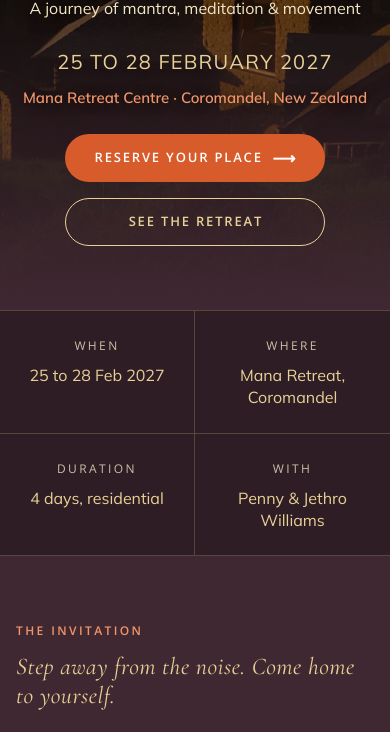
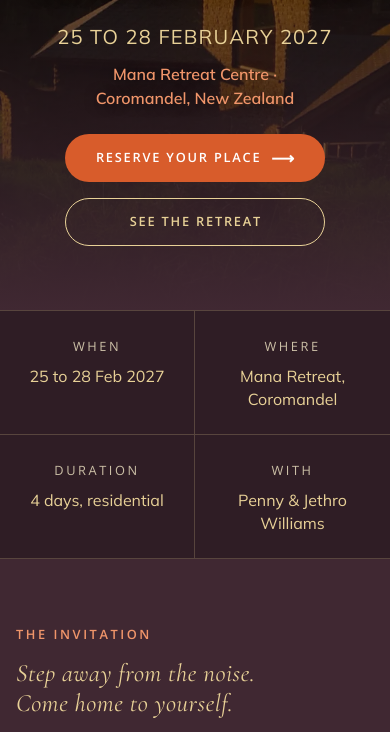
Before and after one commit to hongrosebara/thesocialtap-tests, a plain HTML site: page sacred-earth/new-zealand-retreat-2027.html in a window 390 px wide. Shown: the part 480-1212 px from the top of the page. Drawn offline with nearby package versions, Linux system fonts and the light colour scheme; a web font is replaced by a local one.

Commit message:
Sacred Earth: Major Third type scale tokens, balanced line wrapping
Co-Authored-By: Claude Opus 5.5 <noreply@anthropic.com>

```diff
--- a/sacred-earth/styles.css
+++ b/sacred-earth/styles.css
@@ -29,13 +29,30 @@
   --nav-h: 72px;
 
   /* Type scale */
-  --fs-xs: 12px;                  /* labels, small caps */
-  --fs-sm: 14px;
-  --fs-body: 17px;
-  --fs-lead: 20px;
-  --fs-h3: 18px;
-  --fs-h2: clamp(28px, 3.4vw, 42px);
-  --fs-h1: clamp(34px, 6vw, 72px);
+  /* Type scale: Major Third (1.25). Change --step-0 or --ratio and
+     every size follows. Roles below point at steps; breakpoints
+     re-point roles, never set raw sizes. */
+  --ratio: 1.25;
+  --step-0: 17px;
+  --step--1: calc(var(--step-0) / var(--ratio));
+  --step-1: calc(var(--step-0) * var(--ratio));
+  --step-2: calc(var(--step-1) * var(--ratio));
+  --step-3: calc(var(--step-2) * var(--ratio));
+  --step-4: calc(var(--step-3) * var(--ratio));
+  --step-5: calc(var(--step-4) * var(--ratio));
+  --step-6: calc(var(--step-5) * var(--ratio));
+
+  /* Type roles                       desktop  (17px base) */
+  --fs-small: var(--step--1);      /* 13.6  labels, buttons, notes */
+  --fs-body: var(--step-0);        /* 17    body copy */
+  --fs-lead: var(--step-1);        /* 21.3  lead lines, hero subtitle */
+  --fs-h3: var(--step-1);          /* 21.3  card / tile titles */
+  --fs-quote: var(--step-2);       /* 26.6  pull quote */
+  --fs-display: var(--step-3);     /* 33.2  hero dates, booking date */
+  --fs-h2: var(--step-4);          /* 41.5  section headings */
+  --fs-price: var(--step-5);       /* 51.9  price */
+  --fs-h1: var(--step-6);          /* 64.8  page title */
+  --fs-band: var(--step-6);        /* 64.8  Amatic band (narrow face) */
   --lh-body: 1.75;
   --lh-tight: 1.15;
   --track-label: .28em;
@@ -43,14 +60,14 @@
   /* Buttons */
   --btn-h: 52px;
   --btn-px: var(--s-6);
-  --btn-fs: 13px;
+  --btn-fs: var(--fs-small);
   --btn-track: .2em;
   --btn-gap: var(--s-3);
-  --btn-arrow: 16px;
+  --btn-arrow: var(--fs-body);
   --btn-min-w: 0;
   --btn-sm-h: 40px;
   --btn-sm-px: var(--s-4);
-  --btn-sm-fs: var(--fs-xs);
+  --btn-sm-fs: var(--fs-small);
   --btn-sm-track: .16em;
 
   /* Radii */
@@ -103,21 +120,28 @@
     --section-y: var(--s-8);
     --stack: var(--s-6);
     --split-gap: var(--s-7);
+    --fs-h1: var(--step-5);
+    --fs-h2: var(--step-3);
+    --fs-display: var(--step-2);
+    --fs-band: var(--step-5);
   }
 }
 @media (max-width: 600px) {
   :root {
     --gutter: var(--s-4);
     --grid-gap: var(--s-5);
-    --fs-body: 16px;
-    --fs-lead: 18px;
+    --step-0: 16px;
     --nav-h: 64px;
     --btn-h: 48px;
     --btn-px: var(--s-5);
     --btn-track: .14em;
-    --fs-h1: 32px;
-    --fs-h2: 24px;
-    --fs-h3: 16px;
+    --fs-h1: var(--step-3);        /* 31.3 */
+    --fs-h2: var(--step-2);        /* 25 */
+    --fs-h3: var(--step-0);        /* 16 */
+    --fs-display: var(--step-1);   /* 20 */
+    --fs-quote: var(--step-1);     /* 20 */
+    --fs-price: var(--step-4);     /* 39 */
+    --fs-band: var(--step-5);      /* 48.8 */
     --track-head: .02em;
     --track-label: .2em;
     --lh-tight: 1.2;
@@ -143,6 +167,7 @@ img { max-width: 100%; display: block; }
 a { color: var(--gold); }
 p { margin: 0 0 var(--s-4); }
 p:last-child { margin-bottom: 0; }
+h1, h2, h3, .lead, .hero p, blockquote { text-wrap: balance; }
 h1, h2, h3 { font-family: var(--font-head); font-weight: 400; margin: 0; line-height: var(--lh-tight); letter-spacing: var(--track-head); }
 
 .wrap   { max-width: var(--w-wide); margin: 0 auto; padding: 0 var(--gutter); }
@@ -157,7 +182,7 @@ section { padding: var(--section-y) 0; }
 .section-head { margin-bottom: var(--stack); text-align: center; }
 .label {
   display: block;
-  font-family: var(--font-ui); font-size: var(--fs-xs); font-weight: 600;
+  font-family: var(--font-ui); font-size: var(--fs-small); font-weight: 600;
   letter-spacing: var(--track-label); text-transform: uppercase;
   color: var(--orange-text); margin: 0 0 var(--s-3);
 }
@@ -179,7 +204,7 @@ h3 { font-size: var(--fs-h3); color: var(--gold); margin-bottom: var(--s-2); }
 .site-nav { background: var(--nav); position: sticky; top: 0; z-index: 50; box-shadow: 0 2px 12px rgba(0,0,0,.25); }
 .site-nav .wrap { display: flex; align-items: center; gap: var(--s-6); height: var(--nav-h); }
 .site-nav .logo img { height: calc(var(--nav-h) - var(--s-5)); width: auto; }
-.site-nav ul { list-style: none; display: flex; gap: var(--s-5); margin: 0 0 0 auto; padding: 0; font-family: var(--font-ui); font-size: var(--fs-sm); }
+.site-nav ul { list-style: none; display: flex; gap: var(--s-5); margin: 0 0 0 auto; padding: 0; font-family: var(--font-ui); font-size: var(--fs-small); }
 .site-nav ul a { color: #fff; text-decoration: none; opacity: .88; }
 .site-nav ul a:hover { opacity: 1; color: var(--gold); }
 .site-nav .nav-cta { margin-left: var(--s-2); }
@@ -232,16 +257,16 @@ h3 { font-size: var(--fs-h3); color: var(--gold); margin-bottom: var(--s-2); }
 .hero-inner { position: relative; z-index: 2; width: 100%; text-align: center; padding: var(--s-10) var(--gutter) var(--s-8); }
 .hero .label { color: var(--sand); margin-bottom: var(--s-4); }
 .hero h1 { font-size: var(--fs-h1); color: var(--gold-soft); text-shadow: 0 2px 30px rgba(0,0,0,.45); }
-.hero .sub { font-family: var(--font-head); font-size: clamp(14px, 1.8vw, 20px); letter-spacing: .08em; color: var(--gold-soft); margin: var(--s-4) 0 0; text-shadow: 0 2px 18px rgba(0,0,0,.5); }
-.hero .dates { font-family: var(--font-body); font-weight: 400; letter-spacing: .08em; text-transform: uppercase; font-size: clamp(20px, 3.2vw, 34px); color: var(--gold); margin: var(--s-6) 0 var(--s-2); }
-.hero .where { font-family: var(--font-ui); font-weight: 600; letter-spacing: .16em; text-transform: uppercase; font-size: var(--fs-sm); color: var(--orange-text); margin: 0 0 var(--s-6); text-shadow: 0 1px 12px rgba(0,0,0,.7); }
-.hero .note { margin-top: var(--s-4); font-size: var(--fs-sm); color: var(--muted); }
+.hero .sub { font-family: var(--font-head); font-size: var(--fs-lead); letter-spacing: .08em; color: var(--gold-soft); margin: var(--s-4) 0 0; text-shadow: 0 2px 18px rgba(0,0,0,.5); }
+.hero .dates { font-family: var(--font-body); font-weight: 400; letter-spacing: .08em; text-transform: uppercase; font-size: var(--fs-display); color: var(--gold); margin: var(--s-6) 0 var(--s-2); }
+.hero .where { font-family: var(--font-ui); font-weight: 600; letter-spacing: .16em; text-transform: uppercase; font-size: var(--fs-small); color: var(--orange-text); margin: 0 0 var(--s-6); text-shadow: 0 1px 12px rgba(0,0,0,.7); }
+.hero .note { margin-top: var(--s-4); font-size: var(--fs-small); color: var(--muted); }
 @media (max-width: 600px) {
   .hero .btn-row { flex-direction: column; align-items: center; }
   .hero .btn-row .btn { --btn-min-w: 260px; }
   .hero .sub { font-family: var(--font-body); font-size: var(--fs-body); letter-spacing: 0; line-height: 1.5; margin-top: var(--s-3); }
-  .hero .dates { font-size: 20px; letter-spacing: .06em; margin-top: var(--s-5); }
-  .hero .where { font-family: var(--font-body); font-weight: 600; font-size: 15px; letter-spacing: 0; text-transform: none; line-height: 1.5; margin-bottom: var(--s-5); }
+  .hero .dates { letter-spacing: .06em; margin-top: var(--s-5); }
+  .hero .where { font-family: var(--font-body); font-weight: 600; font-size: var(--fs-body); letter-spacing: 0; text-transform: none; line-height: 1.5; margin-bottom: var(--s-5); }
 }
 
 /* =========================================================
@@ -251,7 +276,7 @@ h3 { font-size: var(--fs-h3); color: var(--gold); margin-bottom: var(--s-2); }
 .facts .wrap { display: grid; grid-template-columns: repeat(4, 1fr); }
 .fact { padding: var(--s-5) var(--s-4); text-align: center; border-right: 1px solid var(--line); }
 .fact:last-child { border-right: 0; }
-.fact .k { font-family: var(--font-ui); font-size: var(--fs-xs); letter-spacing: var(--track-label); text-transform: uppercase; color: var(--muted); }
+.fact .k { font-family: var(--font-ui); font-size: var(--fs-small); letter-spacing: var(--track-label); text-transform: uppercase; color: var(--muted); }
 .fact .v { color: var(--gold); font-size: var(--fs-body); line-height: 1.4; margin-top: var(--s-2); }
 @media (max-width: 760px) {
   .facts .wrap { grid-template-columns: 1fr 1fr; padding: 0; }
@@ -296,7 +321,7 @@ h3 { font-size: var(--fs-h3); color: var(--gold); margin-bottom: var(--s-2); }
 .tiles { display: grid; grid-template-columns: repeat(3, 1fr); gap: var(--s-8) var(--grid-gap); }
 .tile { text-align: center; }
 .tile img { width: 180px; margin: 0 auto var(--s-5); }
-.tile p { max-width: 300px; margin: 0 auto; font-size: var(--fs-sm); line-height: 1.7; }
+.tile p { max-width: 300px; margin: 0 auto; font-size: var(--fs-small); line-height: 1.7; }
 @media (max-width: 860px) {
   .tiles { grid-template-columns: 1fr 1fr; gap: var(--s-7) var(--grid-gap); }
 }
@@ -323,7 +348,7 @@ h3 { font-size: var(--fs-h3); color: var(--gold); margin-bottom: var(--s-2); }
    11. BAND (sand title bar from the live site)
    ========================================================= */
 .band { background: var(--sand); color: var(--ink); text-align: center; padding: var(--s-3) var(--gutter); }
-.band h2 { font-family: var(--font-band); color: var(--ink); font-size: clamp(40px, 6vw, 64px); letter-spacing: .04em; }
+.band h2 { font-family: var(--font-band); color: var(--ink); font-size: var(--fs-band); letter-spacing: .04em; }
 .band.band-head h2 { font-family: var(--font-head); font-size: var(--fs-h2); padding: var(--s-3) 0; }
 
 /* =========================================================
@@ -351,9 +376,9 @@ h3 { font-size: var(--fs-h3); color: var(--gold); margin-bottom: var(--s-2); }
 @media (max-width: 700px) { .checks { grid-template-columns: 1fr; } }
 
 .topics { display: flex; flex-wrap: wrap; gap: var(--s-3); justify-content: center; }
-.topics span { border: 1px solid var(--line); background: rgba(0,0,0,.14); color: var(--gold-soft); padding: var(--s-2) var(--s-4); border-radius: var(--r-pill); font-size: var(--fs-sm); }
+.topics span { border: 1px solid var(--line); background: rgba(0,0,0,.14); color: var(--gold-soft); padding: var(--s-2) var(--s-4); border-radius: var(--r-pill); font-size: var(--fs-small); }
 
-.footnote { margin-top: var(--s-6); text-align: center; color: var(--muted); font-size: var(--fs-sm); }
+.footnote { margin-top: var(--s-6); text-align: center; color: var(--muted); font-size: var(--fs-small); }
 
 /* =========================================================
    14. QUOTE
@@ -361,19 +386,19 @@ h3 { font-size: var(--fs-h3); color: var(--gold); margin-bottom: var(--s-2); }
 .quote { position: relative; padding: var(--s-10) 0; background-size: cover; background-position: center; text-align: center; }
 .quote::before { content: ""; position: absolute; inset: 0; background: rgba(20, 10, 12, .64); }
 .theme-forest .quote::before { background: rgba(14, 22, 14, .64); }
-.quote blockquote { position: relative; max-width: 820px; margin: 0 auto; padding: 0 var(--gutter); font-family: var(--font-quote); font-style: italic; font-size: clamp(22px, 2.8vw, 30px); line-height: 1.5; color: var(--gold-soft); }
-.quote cite { display: block; margin-top: var(--s-5); font-style: normal; font-family: var(--font-ui); font-size: var(--fs-xs); letter-spacing: var(--track-label); text-transform: uppercase; color: var(--sand); }
+.quote blockquote { position: relative; max-width: 820px; margin: 0 auto; padding: 0 var(--gutter); font-family: var(--font-quote); font-style: italic; font-size: var(--fs-quote); line-height: 1.5; color: var(--gold-soft); }
+.quote cite { display: block; margin-top: var(--s-5); font-style: normal; font-family: var(--font-ui); font-size: var(--fs-small); letter-spacing: var(--track-label); text-transform: uppercase; color: var(--sand); }
 
 /* =========================================================
    15. BOOKING PANEL
    ========================================================= */
 .panel { max-width: 600px; margin: 0 auto; text-align: center; border: 1px solid var(--line); border-radius: var(--r-md); padding: var(--s-8) var(--s-7); background: rgba(255,255,255,.03); }
 .panel h2 { margin-bottom: var(--s-4); }
-.panel .price { font-family: var(--font-head); color: var(--gold); font-size: clamp(44px, 7vw, 64px); line-height: 1; margin: 0 0 var(--s-3); }
-.panel .price.date { font-size: clamp(26px, 4vw, 36px); }
+.panel .price { font-family: var(--font-head); color: var(--gold); font-size: var(--fs-price); line-height: 1; margin: 0 0 var(--s-3); }
+.panel .price.date { font-size: var(--fs-display); }
 .panel .price-note { color: var(--muted); margin-bottom: var(--s-6); }
 .panel .checks { text-align: left; max-width: 400px; margin: 0 auto var(--s-6); }
-.panel .small { font-size: var(--fs-sm); color: var(--muted); margin-top: var(--s-4); }
+.panel .small { font-size: var(--fs-small); color: var(--muted); margin-top: var(--s-4); }
 @media (max-width: 600px) {
   .panel { padding: var(--s-7) var(--s-5); }
 }
@@ -385,14 +410,14 @@ h3 { font-size: var(--fs-h3); color: var(--gold); margin-bottom: var(--s-2); }
 .faq details:first-of-type { border-top: 1px solid var(--cream-line); }
 .faq summary { cursor: pointer; list-style: none; color: var(--cream-ink); font-weight: 600; display: flex; justify-content: space-between; gap: var(--s-5); }
 .faq summary::-webkit-details-marker { display: none; }
-.faq summary::after { content: "+"; color: var(--cream-label); font-size: 22px; line-height: 1; }
+.faq summary::after { content: "+"; color: var(--cream-label); font-size: var(--fs-lead); line-height: 1; }
 .faq details[open] summary::after { content: "\2212"; }
 .faq details p { margin-top: var(--s-3); }
 
 /* =========================================================
    17. FOOTER
    ========================================================= */
-footer { background: #000; color: #fff; font-family: var(--font-ui); font-size: var(--fs-xs); letter-spacing: .1em; padding: var(--s-5) 0; }
+footer { background: #000; color: #fff; font-family: var(--font-ui); font-size: var(--fs-small); letter-spacing: .1em; padding: var(--s-5) 0; }
 footer .wrap { display: flex; justify-content: space-between; align-items: center; gap: var(--s-4); flex-wrap: wrap; }
 .social { display: flex; gap: var(--s-3); }
 .social a { display: grid; place-items: center; width: 32px; height: 32px; border-radius: 50%; background: #fff; color: #000; transition: background .2s; }
```
